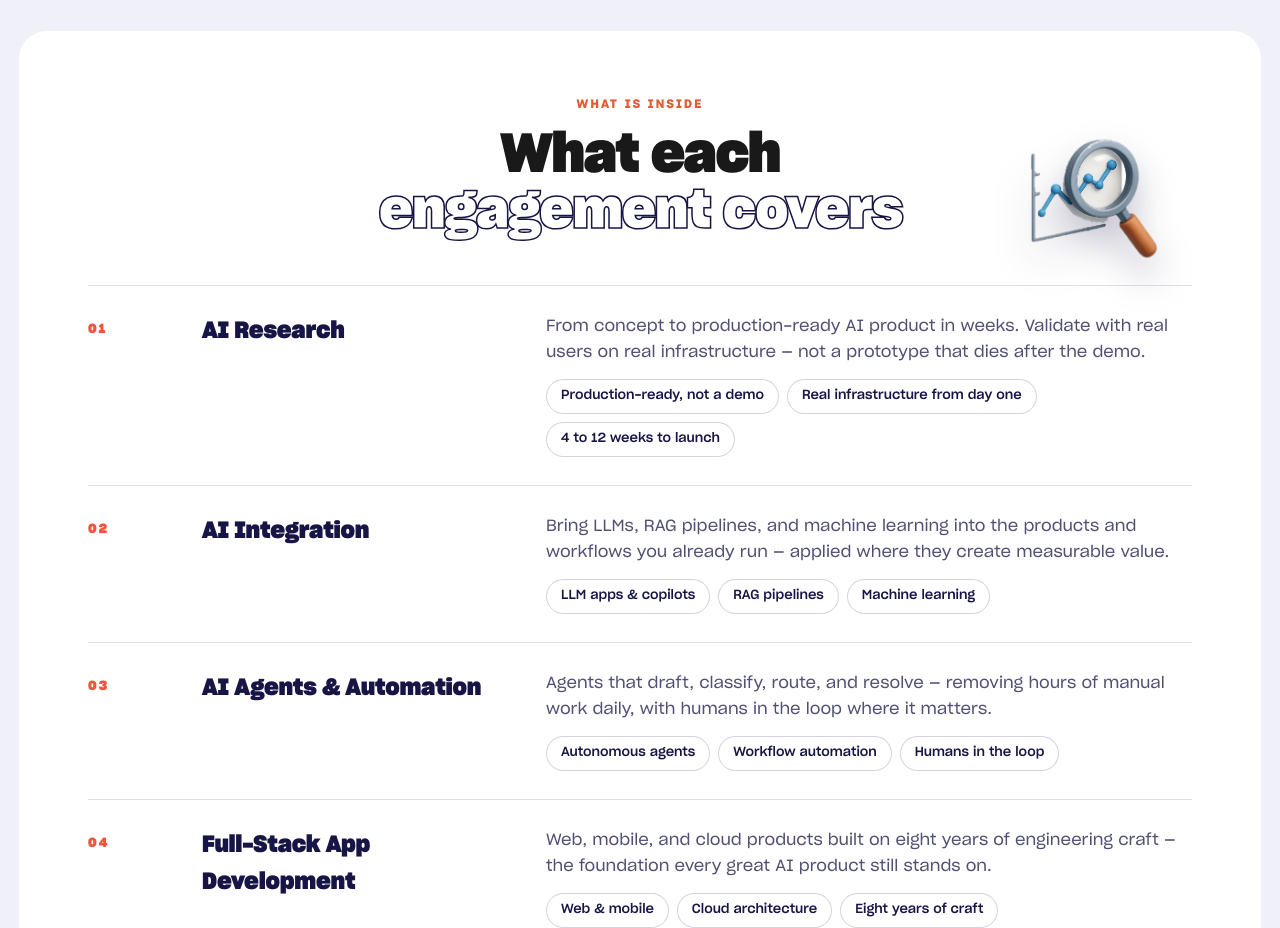
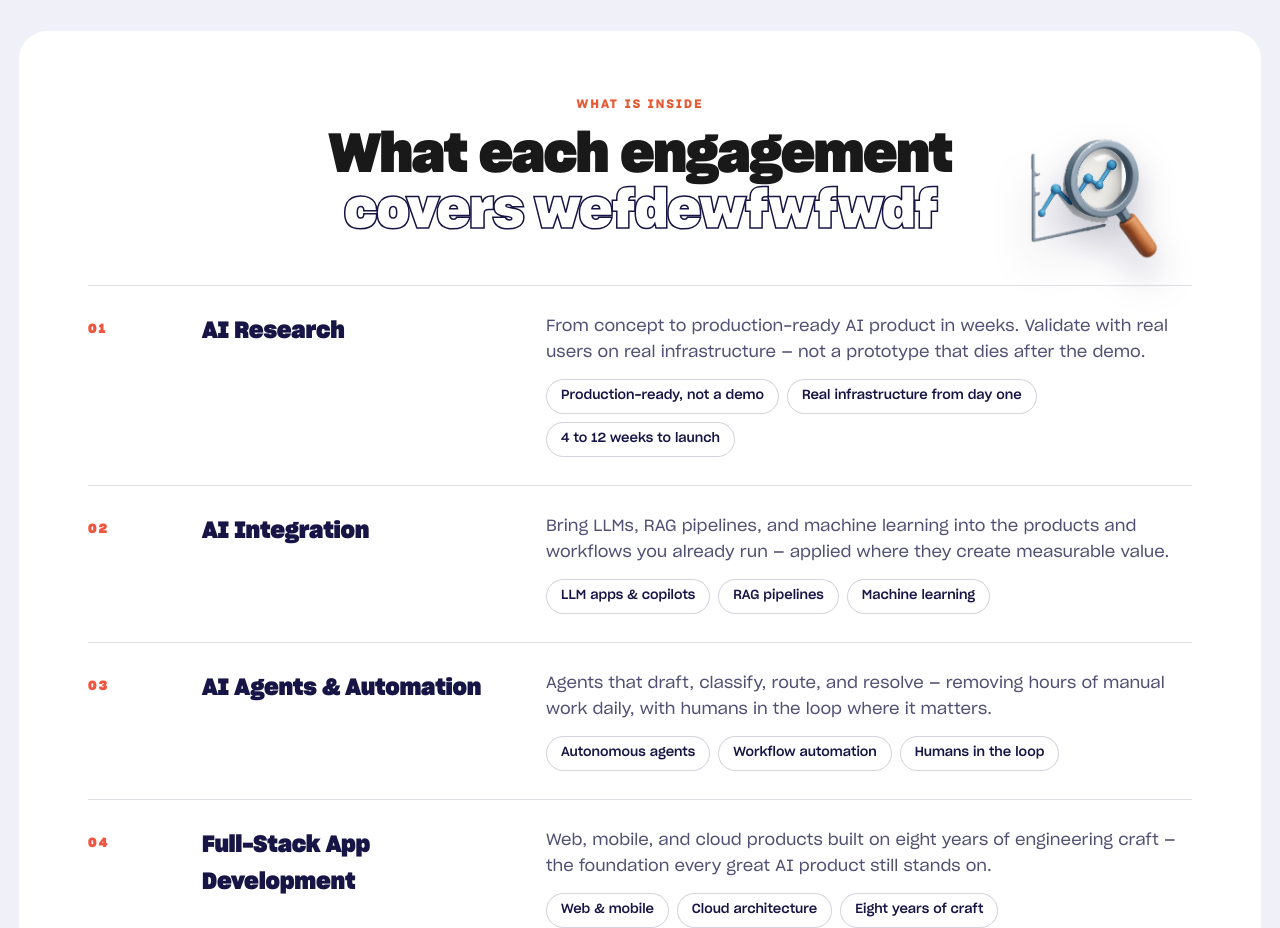
Before and after one commit to Hensalin/elanster_website-demo, a plain HTML site: page services.html in a window 1280 px wide. Shown: the part 1220-2148 px from the top of the page. Drawn offline with Linux system fonts and the light colour scheme; no server answers.

Commit message:
CMS: publish page services (services.html)

```diff
--- a/services.html
+++ b/services.html
@@ -264,7 +264,7 @@
     <section class="culture pg-culture">
       <div class="container">
         <p class="eyebrow reveal" data-cms="services.culture.1">What is inside</p>
-        <h2 class="section-title reveal" data-cms="services.culture.2">What each engagement covers</h2>
+        <h2 class="section-title reveal" data-cms="services.culture.2">What each engagement covers wefdewfwfwdf</h2>
         <img class="pg-fi" src="assets/img/ic-analysis-3d.png" alt="" aria-hidden="true">
         <div class="culture__list">
           <article class="culture-row reveal">
```
